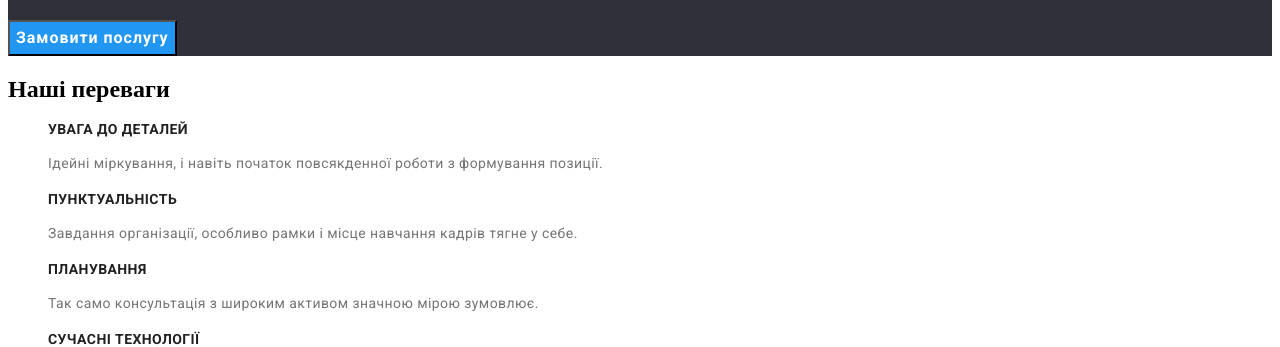
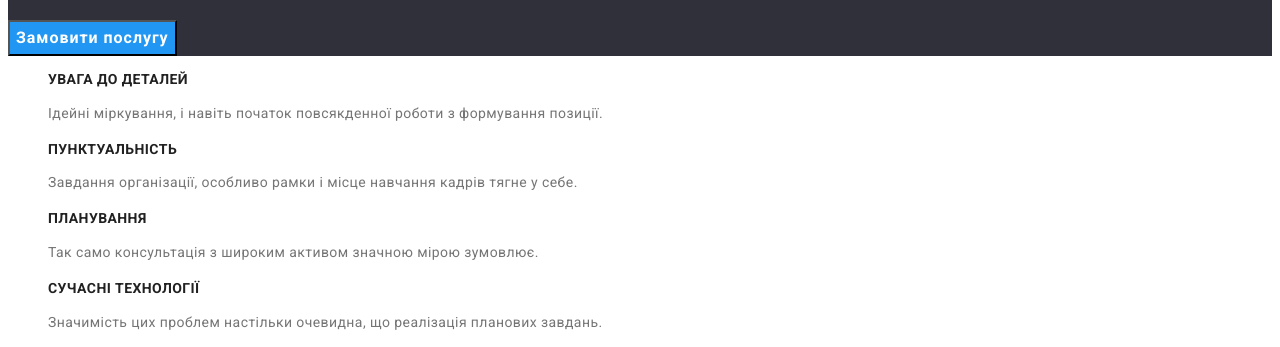
Before and after one commit to Perlei-O/goit-markup-hw-02, a plain HTML site: page index.html in a window 1280 px wide. Shown: the part 270-617 px from the top of the page. Drawn offline with Linux system fonts and the light colour scheme.

Commit message:
Update index.html

```diff
--- a/index.html
+++ b/index.html
@@ -39,7 +39,7 @@
       </section>
 
       <section class="section">
-          <h2>Наші переваги</h2>
+          <h2 class="visually-hidden">Наші переваги</h2>
           <ul class="list">
               <li>
                   <h3 class="section-title ">Увага до деталей</h3>
```
